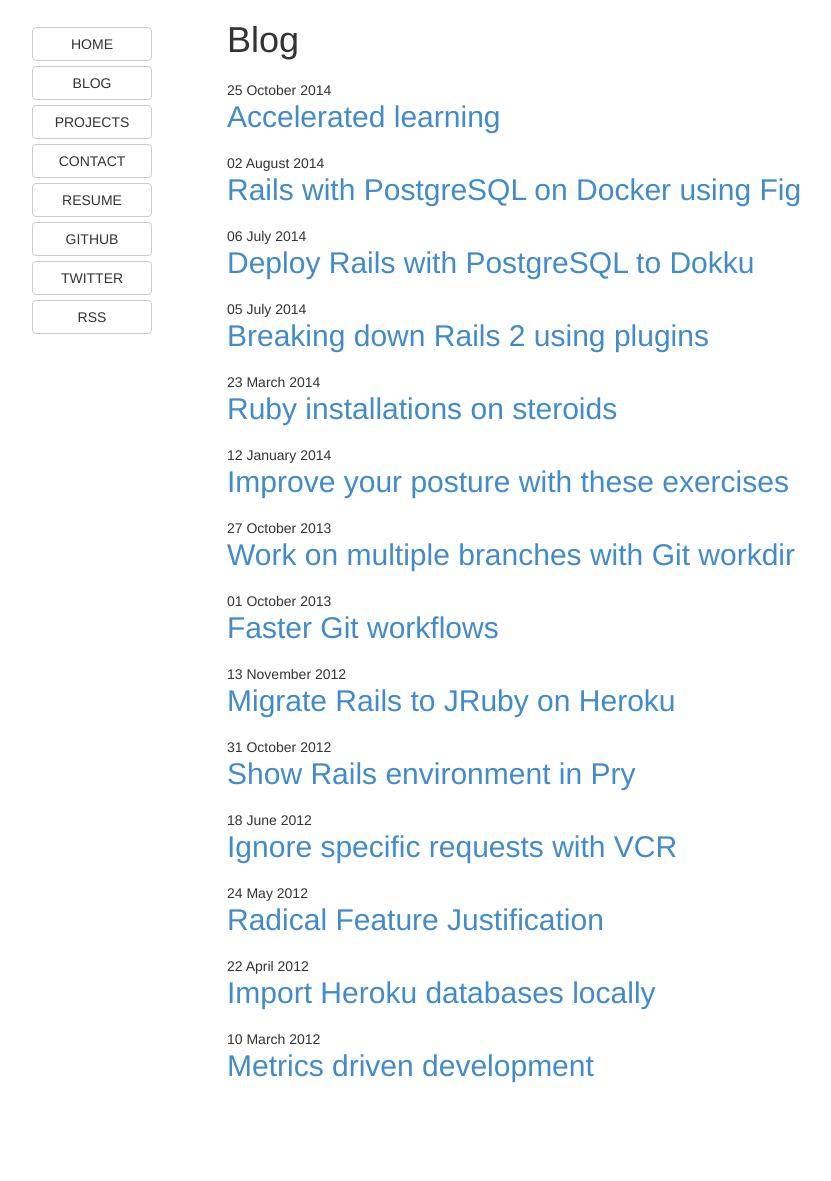
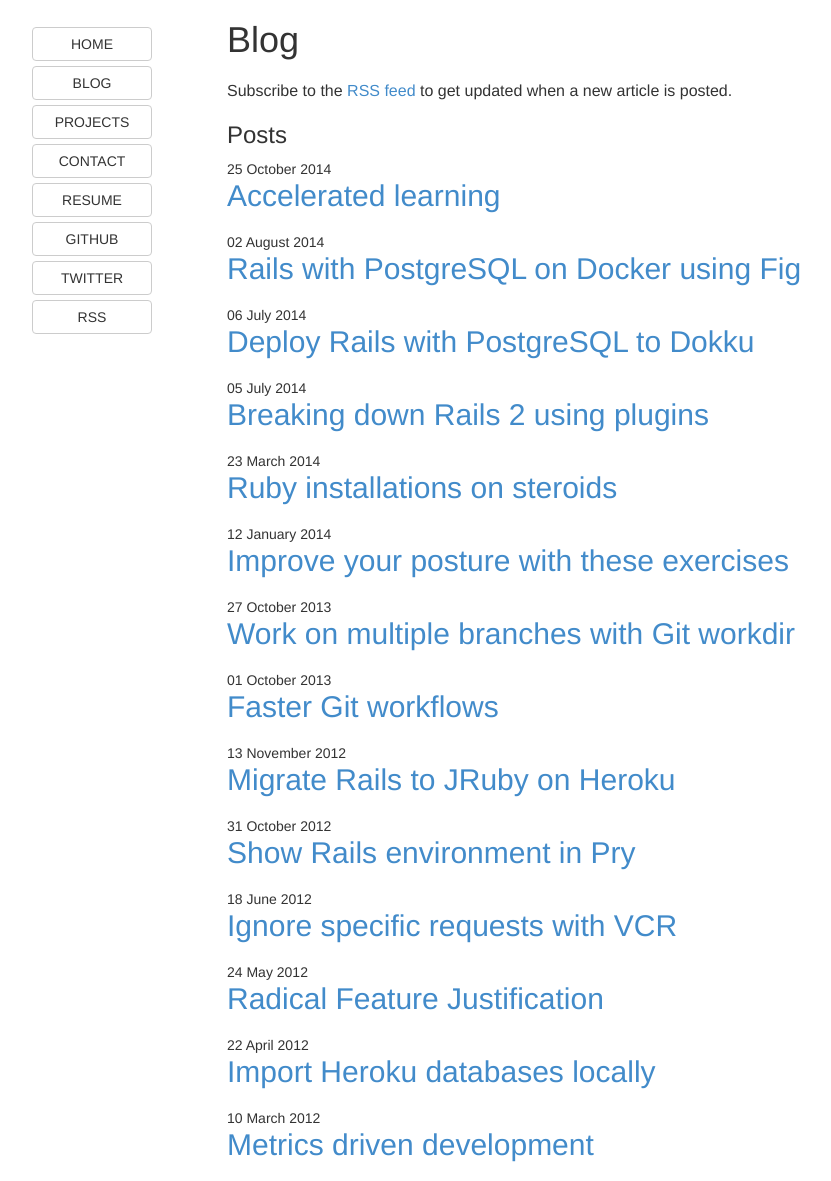
Before and after one commit to thejspr/thejspr.com, a Jekyll site: the page built from blog/index.html, in a window 1280 px wide. Shown: the whole page, without its empty margins (38-869 px from the left). Built offline with Jekyll 4.4.1, drawn with Linux system fonts in a browser that asks for light colours; before the commit the page ends 1102 px from its top, so only the background shows below that.

Commit message:
Add link to blog feed on blog page

```diff
--- a/blog/index.html
+++ b/blog/index.html
@@ -6,6 +6,12 @@ title: Blog
 <div id="blog">
   <h1>Blog</h1>
 
+  <p>
+    Subscribe to the <a href="/feed.xml">RSS feed</a> to get updated when a new article is posted.
+  </p>
+
+  <h3>Posts</h3>
+
   {% for post in site.posts %}
     <div class='meta'>{{ post.date | date: "%d %B %Y" }}</div>
     <h2><a href="{{post.url}}">{{post.title}}</a></h2>
```
